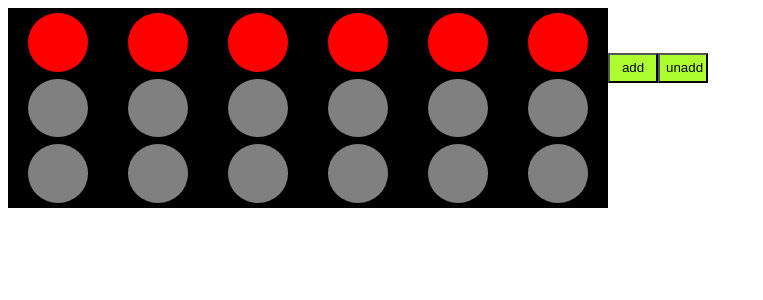
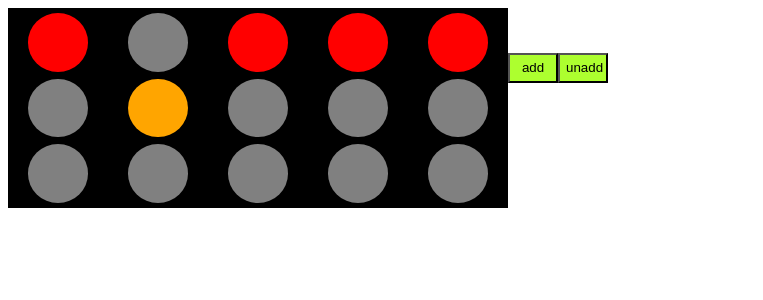
Before and after one commit to arthyflax/ampel-react, a React (Create React App) app: page / in a window 1280 px wide. Shown: the top 300 px of the page, without its empty margins (0-763 px from the left). Built offline with nearby package versions, Linux system fonts and the light colour scheme.

Commit message:
implemented basic loop without pedestrian lights

```diff
--- a/src/Ampelsteuerung.js
+++ b/src/Ampelsteuerung.js
@@ -5,50 +5,44 @@ class Ampelsteuerung extends Component {
     constructor(props) {
         super(props);
         this.state = {
-            Ampeln:["A", "A", "A", "A", "A", "A"],
-            active:0,
-            size:45
+            Ampeln:["A", "A", "A", "A", "A"],
+            active:0
          }
     }
-    loop(context){
-        let content = [];
+
+    next(callerId){
+        if (callerId !== this.state.active){
+            return;
+        }
+        console.log("called")
         let nextIndex;
-        // let nextContent = [];
-        context.state.Ampeln.forEach((Ampel, index) => {
-            if(Ampel === "A"){
-                content.push(<TFGAmpel key = {index} active = {context.state.active === index}/>)
-                // nextContent.push(<TFGAmpel key = {index} active = {context.state.active === index}/>)
-                // context.setState({active:nextIndex, content:nextContent})
-                for(let i = index + 1; i < context.state.Ampeln.length; i++){
-                    if(context.state.Ampeln[i] === "A" && context.state.active === index){
-                        nextIndex = i;
-                        break;
-                    }
+        let length = this.state.Ampeln.length
+        for(let i = this.state.active; i < length; i++){
+            if(this.state.Ampeln[i] === "A" && this.state.active !== i){
+                nextIndex = i;
+                break;
+            }
 
-                }
-                if(context.state.active === context.state.Ampeln.length - 1){
-                    nextIndex = 0
-                    console.log(context.state.active)
-                }
-            }
-        })
-        context.setState({active:nextIndex, content:content})
-        setTimeout(context.loop, 3500, context)
+        }
+        if(nextIndex === undefined){
+            nextIndex = 0;
+        }
+
+        this.setState({active:nextIndex})
     }
-    componentDidMount(){
-        this.loop(this);
-
+    componentDidUpdate(){
+        if(this.state.active > this.state.Ampeln.length - 1){
+            this.setState({active:0})
+        }
     }
-    // componentDidUpdate(){
-    //     if(this.state.active === this.state.Ampeln.length){
-    //         this.setState({active:0})
-    //         setTimeout(this.loop, 3500, this)
-    //     }
-    // }
     render() {
+        console.log("render")
+        console.log(this.state.active)
         return (
             <div>
-            {this.state.content}
+            {this.state.Ampeln.map((Ampel, index)=>{
+                return <TFGAmpel key = {index} id = {index} active = {this.state.active === index} next = {this.next.bind(this)}/>
+            })}
                 <button onClick = {() => {
                     let newAmpeln = this.state.Ampeln.slice();
                     newAmpeln.push("A");
--- a/src/TFGAmpel.js
+++ b/src/TFGAmpel.js
@@ -14,35 +14,34 @@ class TFGAmpel extends Component {
                 }
         }
     }
-    switchState (context , stateid) {
+    switchState (stateid) {
         switch(stateid){
             case 0:
-                context.setState({currentState: 1});
-                setTimeout(context.switchState, 1000, context, 1);
+                this.setState({currentState: 1});
+                setTimeout(this.switchState.bind(this), 1000, 1);
                 break;
             case 1:
-                context.setState({currentState: 2});
-                setTimeout(context.switchState, 1000, context, 2,);
+                this.setState({currentState: 2});
+                setTimeout(this.switchState.bind(this), 1000, 2);
                 break;
             case 2:
-                context.setState({currentState: 3});
-                setTimeout(context.switchState, 1000, context, 3);
+                this.setState({currentState: 3});
+                setTimeout(this.switchState.bind(this), 1000, 3);
                 break;
             case 3:
-                context.setState({currentState: 0});
+                this.props.next(this.props.id);
+                this.setState({currentState: 0});
                 break;
-            default:
-                console.log("HELP!")
         }
     }
     componentDidMount(){
         if(this.props.active){
-            setTimeout(this.switchState, 1000, this, 0);
+            setTimeout(this.switchState.bind(this), 1000, 0);
         }
     }
     componentDidUpdate(){
         if(this.props.active && this.state.currentState === 0){
-            setTimeout(this.switchState, 1000, this, 0);
+            setTimeout(this.switchState.bind(this), 1000, 0);
         }
     }
     render() {
```
